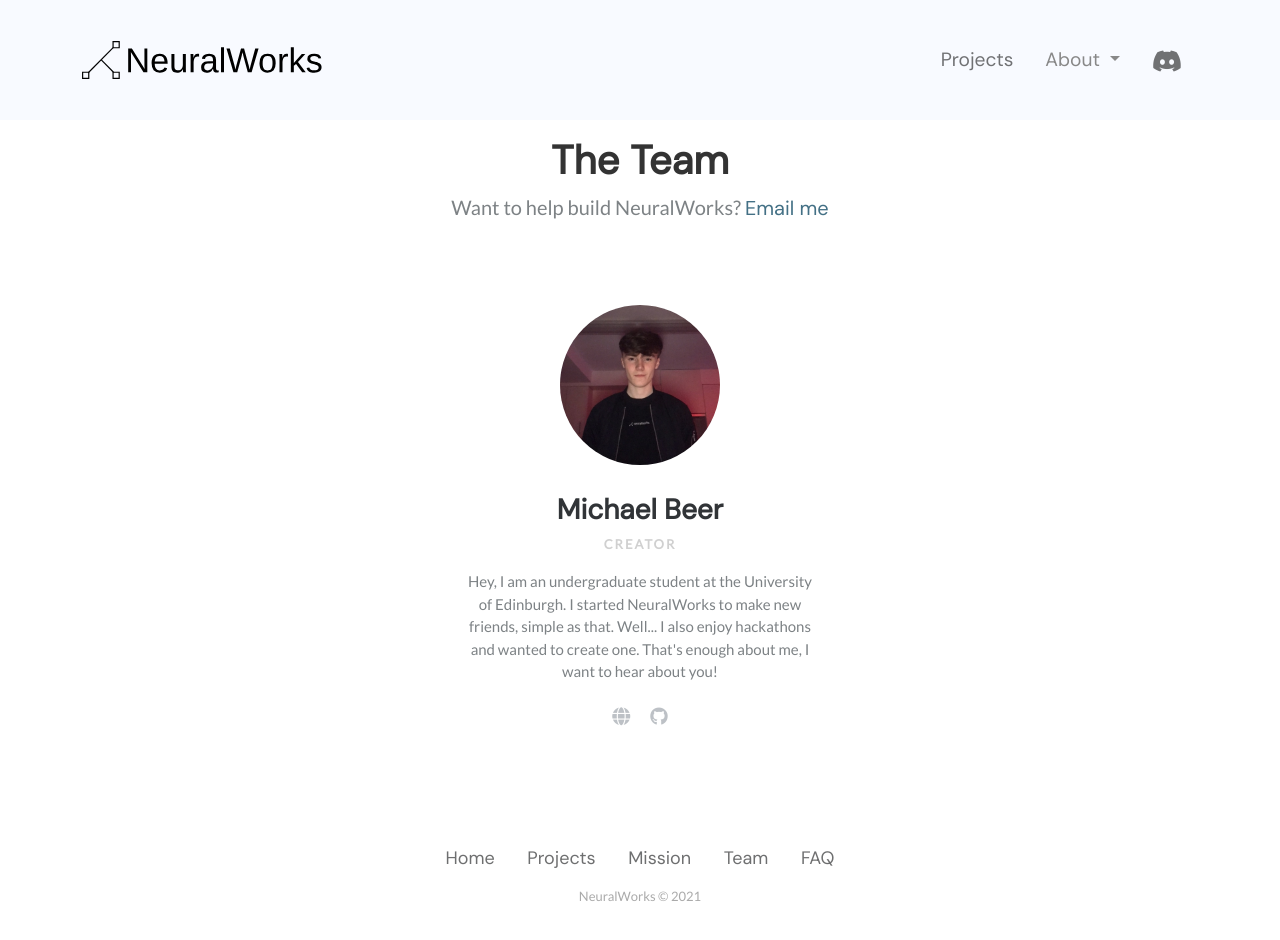
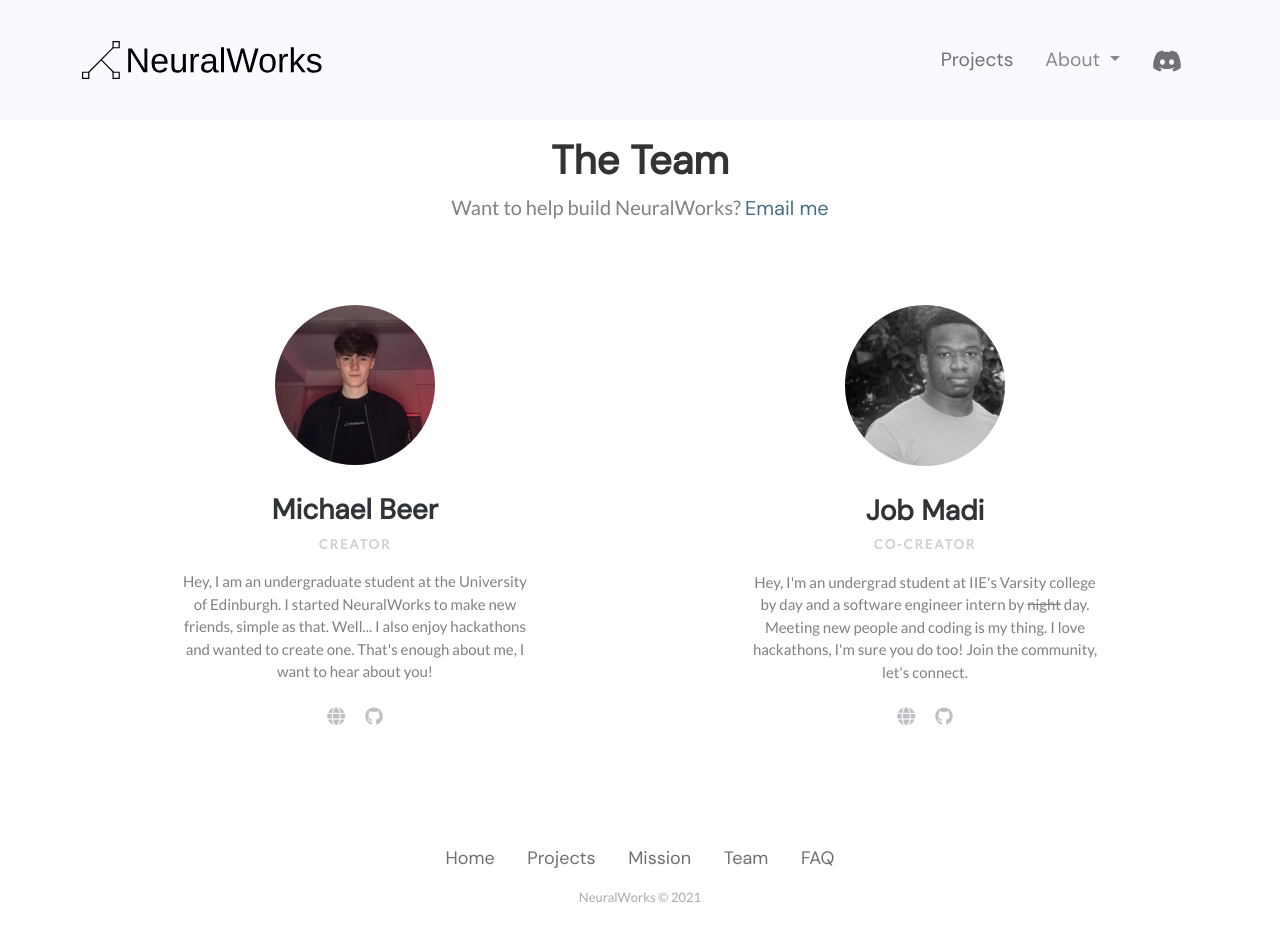
Before and after one commit to NeuralWorksAI/NeuralWorksAI.github.io, a plain HTML site: page team.html in a window 1280 px wide. Drawn offline with nearby package versions, Linux system fonts and the light colour scheme.

Commit message:
update job

```diff
--- a/team.html
+++ b/team.html
@@ -137,6 +137,24 @@
                 ></a>
               </div>
             </div>
+            <div class="col-md-6 col-lg-4 item" style="margin: auto">
+              <img class="rounded-circle" src="assets/img/job.jpg" />
+              <h3 class="name">Job Madi</h3>
+              <p class="title">CO-CREATOR</p>
+              <p class="description">
+                Hey, I'm an undergrad student at IIE's Varsity college by day
+                and a software engineer intern by <strike>night</strike> day.
+                Meeting new people and coding is my thing. I love hackathons,
+                I'm sure you do too! Join the community, let's connect.
+              </p>
+              <div class="social">
+                <a href="https://www.linkedin.com/in/job-madi/" target="_blank"
+                  ><i class="fas fa-globe"></i></a
+                ><a href="https://github.com/job-madi" target="_blank"
+                  ><i class="fab fa-github"></i
+                ></a>
+              </div>
+            </div>
           </div>
         </div>
       </section>
```
Also changed, not shown: assets/img/job.jpg (added).
